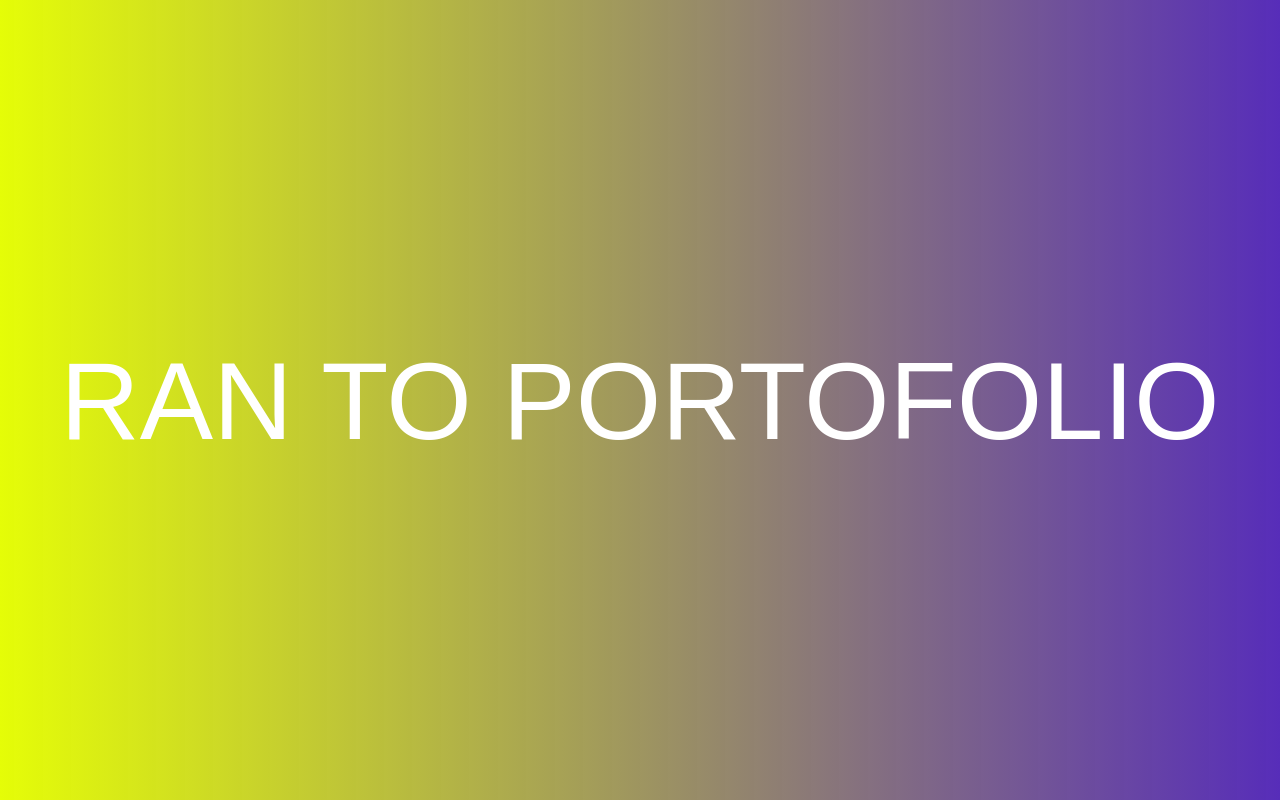
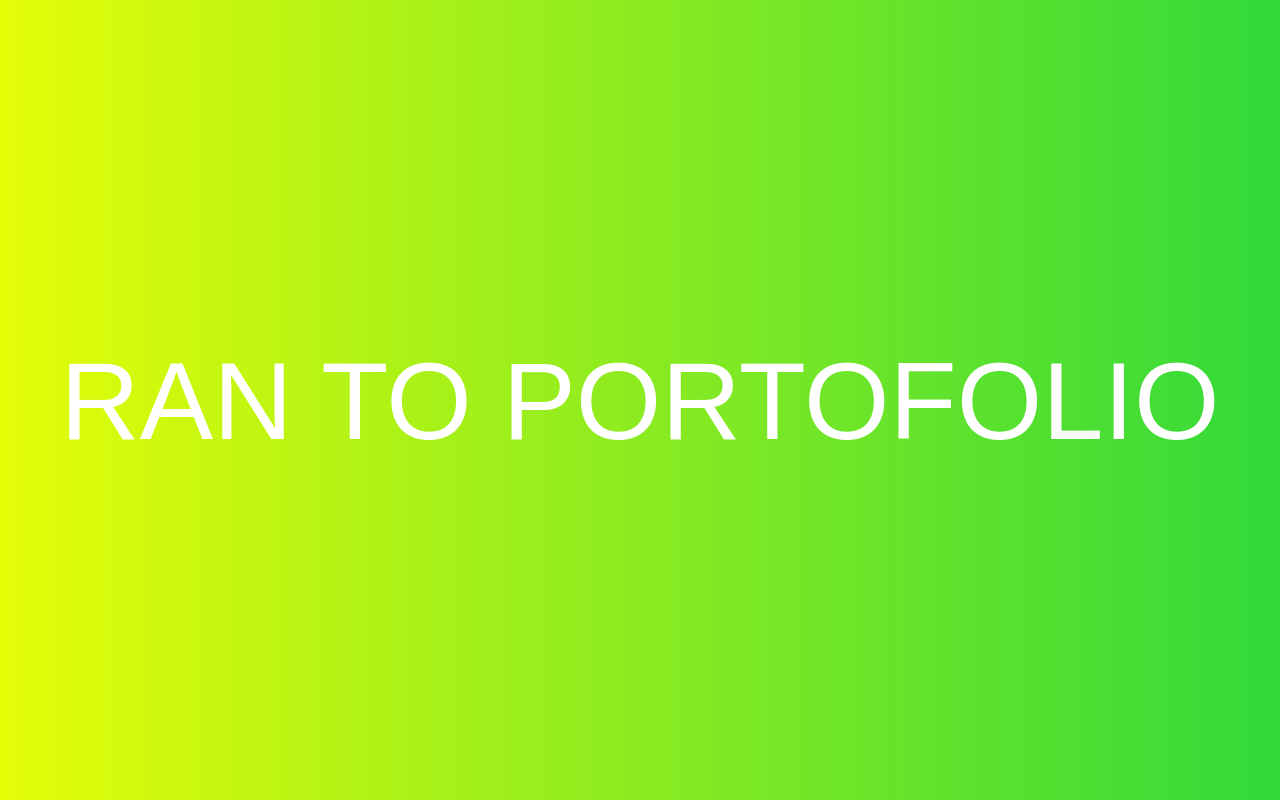
Before and after one commit to NJAFRI/Web-Portofolio, a plain HTML site: page index.html in a window 1280 px wide. Drawn offline with Linux system fonts and the light colour scheme.

Commit message:
Update index.html

```diff
--- a/index.html
+++ b/index.html
@@ -14,7 +14,7 @@
 
 body {
     font-family: Arial, sans-serif;
-    background: linear-gradient(to right, #e5fd07, #3300aad2);
+    background: linear-gradient(to right, #e5fd07, #05d10fd2);
     overflow: auto;
     max-width: 1280px;
     min-height: 720px;
```
